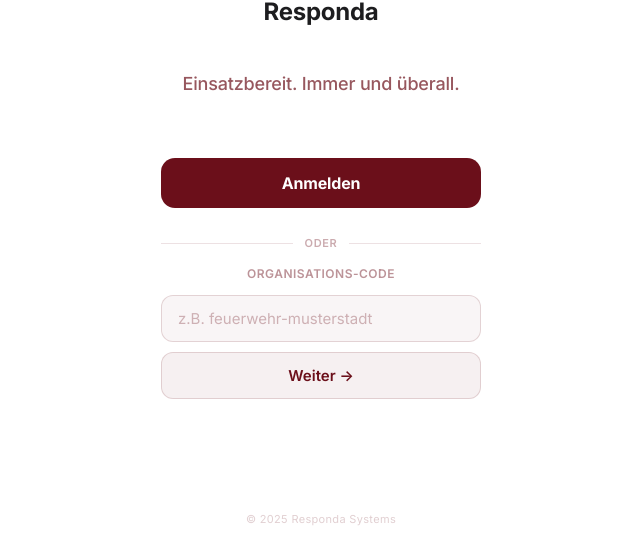
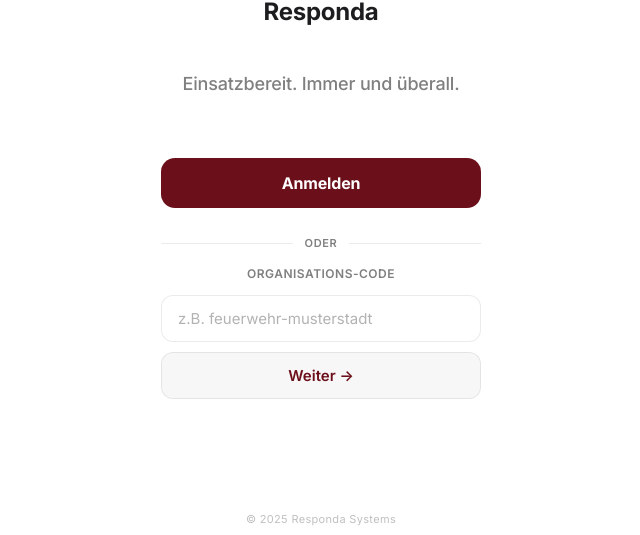
Before and after one commit to dnhmnn/mpg, a React (Vite) app: page / in a window 1280 px wide. Shown: the part 262-797 px from the top of the page, without its empty margins (319-959 px from the left). Built offline with nearby package versions, Linux system fonts and the light colour scheme; what pocketbase would draw is missing.

Commit message:
Index & Login: Dark Mode systemabhängig über CSS-Variablen
https://claude.ai/code/session_01Q1UF8jxmgKZQgB564RnhHy

```diff
--- a/src/pages/Index.tsx
+++ b/src/pages/Index.tsx
@@ -39,7 +39,7 @@ export default function Index() {
   return (
     <div style={{
       minHeight: '100dvh',
-      background: '#ffffff',
+      background: 'var(--bg)',
       display: 'flex',
       flexDirection: 'column',
       alignItems: 'center',
@@ -60,14 +60,14 @@ export default function Index() {
         .tagline-text.hiding { animation: tagFadeOut 0.5s ease forwards; }
         .landing-btn { transition: background 0.15s, transform 0.12s; }
         .landing-btn:active { transform: scale(0.97); }
-        .org-input:focus { outline: none; border-color: rgba(107,15,26,0.4) !important; }
-        .org-input::placeholder { color: rgba(107,15,26,0.3); }
+        .org-input:focus { outline: none; border-color: var(--accent) !important; }
+        .org-input::placeholder { color: var(--text-placeholder); }
       `}</style>
 
       {/* Logo */}
       <div style={{ marginBottom: '32px', textAlign: 'center', display: 'flex', flexDirection: 'column', alignItems: 'center', gap: '16px' }}>
         <img src="/logo.svg" alt="Responda" width="120" height="120" />
-        <span style={{ fontWeight: 700, fontSize: '1.5rem', letterSpacing: '-0.01em', color: '#1d1d1f' }}>Responda</span>
+        <span style={{ fontWeight: 700, fontSize: '1.5rem', letterSpacing: '-0.01em', color: 'var(--text)' }}>Responda</span>
       </div>
 
       {/* Animated tagline */}
@@ -75,7 +75,7 @@ export default function Index() {
         <p
           className={`tagline-text${visible ? '' : ' hiding'}`}
           key={taglineIndex}
-          style={{ fontSize: 'clamp(15px, 4vw, 18px)', fontWeight: 500, color: 'rgba(107,15,26,0.7)', textAlign: 'center', margin: 0, letterSpacing: '-0.01em', lineHeight: 1.4, maxWidth: '320px' }}
+          style={{ fontSize: 'clamp(15px, 4vw, 18px)', fontWeight: 500, color: 'var(--text-secondary)', textAlign: 'center', margin: 0, letterSpacing: '-0.01em', lineHeight: 1.4, maxWidth: '320px' }}
         >
           {TAGLINES[taglineIndex]}
         </p>
@@ -85,21 +85,21 @@ export default function Index() {
       <button
         className="landing-btn"
         onClick={() => navigate('/login')}
-        style={{ width: '100%', maxWidth: '320px', padding: '15px', borderRadius: '14px', background: '#6B0F1A', border: 'none', cursor: 'pointer', fontSize: '16px', fontWeight: 700, color: '#fff', fontFamily: 'inherit', letterSpacing: '-0.01em', marginBottom: '12px' }}
+        style={{ width: '100%', maxWidth: '320px', padding: '15px', borderRadius: '14px', background: 'var(--accent)', border: 'none', cursor: 'pointer', fontSize: '16px', fontWeight: 700, color: '#fff', fontFamily: 'inherit', letterSpacing: '-0.01em', marginBottom: '12px' }}
       >
         Anmelden
       </button>
 
       {/* Divider */}
       <div style={{ display: 'flex', alignItems: 'center', gap: '12px', width: '100%', maxWidth: '320px', margin: '16px 0' }}>
-        <div style={{ flex: 1, height: '1px', background: 'rgba(107,15,26,0.12)' }} />
-        <span style={{ fontSize: '11px', color: 'rgba(107,15,26,0.35)', fontWeight: 600, letterSpacing: '.06em' }}>ODER</span>
-        <div style={{ flex: 1, height: '1px', background: 'rgba(107,15,26,0.12)' }} />
+        <div style={{ flex: 1, height: '1px', background: 'var(--border)' }} />
+        <span style={{ fontSize: '11px', color: 'var(--text-secondary)', fontWeight: 600, letterSpacing: '.06em' }}>ODER</span>
+        <div style={{ flex: 1, height: '1px', background: 'var(--border)' }} />
       </div>
 
       {/* Org code section */}
       <form onSubmit={handleOrgSubmit} style={{ width: '100%', maxWidth: '320px', display: 'flex', flexDirection: 'column', gap: '10px' }}>
-        <p style={{ margin: '0 0 4px', fontSize: '12px', color: 'rgba(107,15,26,0.45)', textAlign: 'center', letterSpacing: '.04em', fontWeight: 600, textTransform: 'uppercase' }}>
+        <p style={{ margin: '0 0 4px', fontSize: '12px', color: 'var(--text-secondary)', textAlign: 'center', letterSpacing: '.04em', fontWeight: 600, textTransform: 'uppercase' }}>
           Organisations-Code
         </p>
         <input
@@ -110,20 +110,20 @@ export default function Index() {
           autoCapitalize="none"
           autoCorrect="off"
           spellCheck={false}
-          style={{ width: '100%', padding: '13px 16px', borderRadius: '12px', border: '1.5px solid rgba(107,15,26,0.15)', background: 'rgba(107,15,26,0.04)', fontSize: '15px', color: '#1d1d1f', fontFamily: 'inherit', boxSizing: 'border-box' }}
+          style={{ width: '100%', padding: '13px 16px', borderRadius: '12px', border: '1.5px solid var(--border)', background: 'var(--bg-input)', fontSize: '15px', color: 'var(--text)', fontFamily: 'inherit', boxSizing: 'border-box' }}
         />
-        {orgError && <p style={{ margin: 0, fontSize: '13px', color: '#c0392b', textAlign: 'center' }}>{orgError}</p>}
+        {orgError && <p style={{ margin: 0, fontSize: '13px', color: 'var(--accent)', textAlign: 'center' }}>{orgError}</p>}
         <button
           type="submit"
           className="landing-btn"
-          style={{ padding: '13px', borderRadius: '12px', background: 'rgba(107,15,26,0.06)', border: '1.5px solid rgba(107,15,26,0.15)', cursor: 'pointer', fontSize: '15px', fontWeight: 600, color: '#6B0F1A', fontFamily: 'inherit' }}
+          style={{ padding: '13px', borderRadius: '12px', background: 'var(--bg-subtle)', border: '1.5px solid var(--border)', cursor: 'pointer', fontSize: '15px', fontWeight: 600, color: 'var(--accent)', fontFamily: 'inherit' }}
         >
           Weiter →
         </button>
       </form>
 
       {/* Footer */}
-      <p style={{ position: 'fixed', bottom: 'calc(12px + env(safe-area-inset-bottom))', fontSize: '11px', color: 'rgba(107,15,26,0.2)', margin: 0, letterSpacing: '.03em' }}>
+      <p style={{ position: 'fixed', bottom: 'calc(12px + env(safe-area-inset-bottom))', fontSize: '11px', color: 'var(--text-secondary)', margin: 0, letterSpacing: '.03em', opacity: 0.5 }}>
         © 2025 Responda Systems
       </p>
     </div>
--- a/src/pages/Login.tsx
+++ b/src/pages/Login.tsx
@@ -43,12 +43,9 @@ export default function Login() {
   return (
     <div className="login-page">
       <div className="status-bar">
-        <Link to="/" className="logo">
-          <svg width="120" height="32" viewBox="0 0 560 140">
-            <rect x="20" y="20" width="100" height="100" rx="26" fill="#1e3a8a" opacity="0.15"/>
-            <path d="M45 42 L45 98 L60 98 L60 78 L72 78 L83 98 L100 98 L87 77 Q92 74 92 63 Q92 42 75 42 Z M60 52 L72 52 Q77 52 77 62 Q77 72 72 72 L60 72 Z" fill="#1e3a8a"/>
-            <text x="140" y="80" fontFamily="Inter, sans-serif" fontSize="46" fontWeight="600" fill="#1d1d1f" letterSpacing="0">Responda</text>
-          </svg>
+        <Link to="/" className="logo" style={{ display: 'flex', alignItems: 'center', gap: 8 }}>
+          <img src="/logo.svg" alt="Responda" style={{ width: 32, height: 32 }} />
+          <span style={{ fontWeight: 700, fontSize: '1.1rem', letterSpacing: '-0.01em', color: 'var(--text)' }}>Responda</span>
         </Link>
       </div>
 
--- a/src/styles/globals.css
+++ b/src/styles/globals.css
@@ -626,6 +626,7 @@ body {
   height: 100%;
   display: flex;
   flex-direction: column;
+  background: var(--bg);
 }
 
 .login-container {
```
